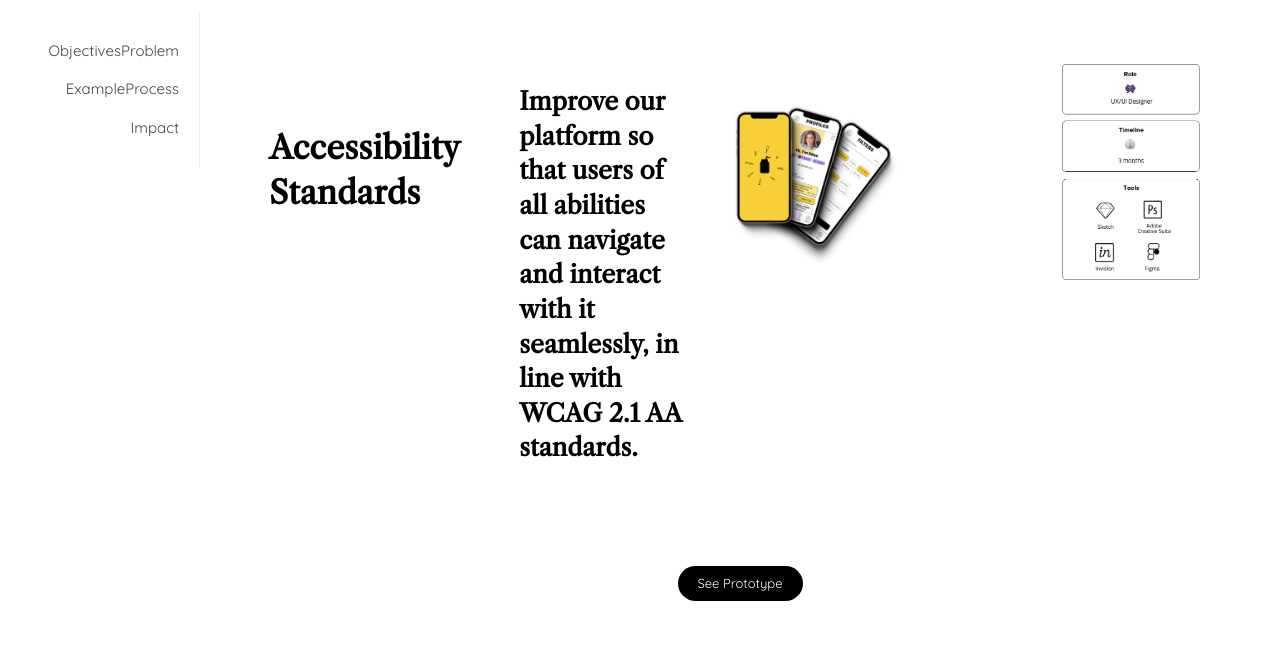
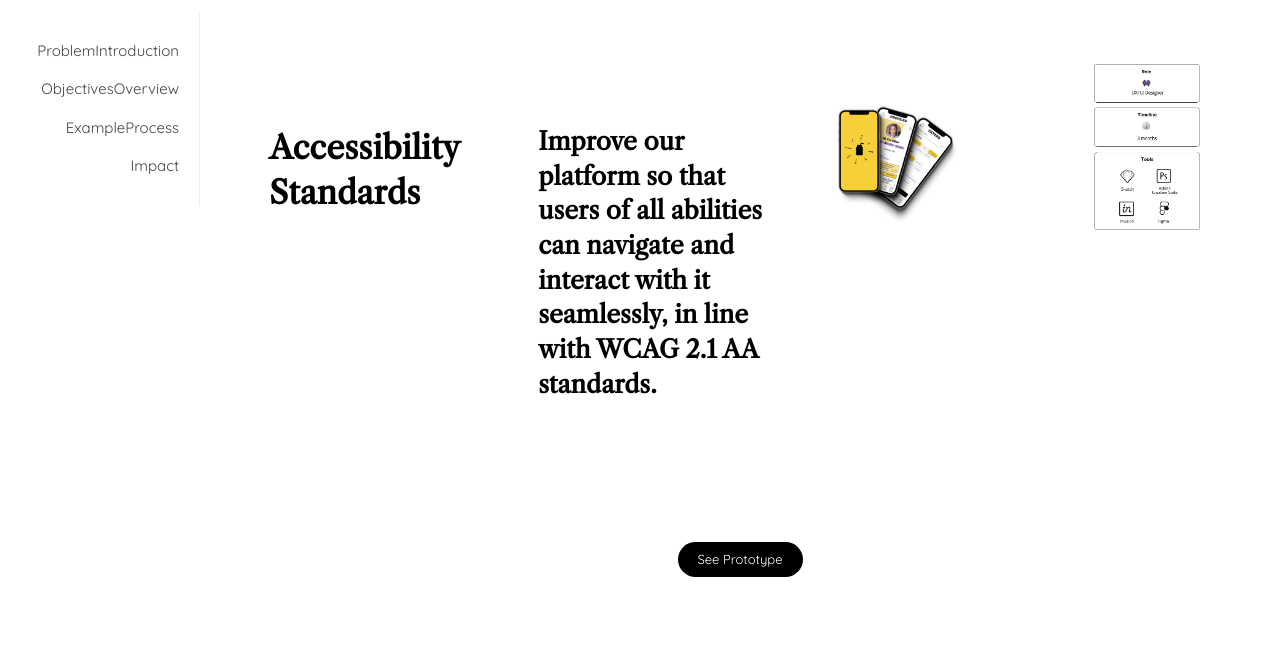
Before and after one commit to ellaloh/portfolio, a plain HTML site: page a11y.html in a window 1280 px wide. Shown: the part 89-743 px from the top of the page. Drawn offline with nearby package versions, Linux system fonts and the light colour scheme.

Commit message:
Update a11y.html
reset to anchor menu

```diff
--- a/a11y.html
+++ b/a11y.html
@@ -125,7 +125,9 @@
  <!-- Anchor Menu (Sticky Sidebar) -->
   <nav class="anchor-menu">
       <ul>
+        <li><a href="#intro">Introduction</a></li>
         <li><a href="#problem">Problem</a></li>
+        <li><a href="#overview">Overview</a></li>
         <li><a href="#objectives">Objectives</a></li>
         <li><a href="#process">Process</a></li>
         <li><a href="#example">Example</a></li>
@@ -136,23 +138,22 @@
 <main>
 <!--Work-->
 <div id="work">
-    <div class="container">
-        <main class="content">
-              <div class="row layout-wrapper">
+<div class="container">
+<main class="content">
+      <div class="row layout-wrapper">
           <!-- Your columns here -->
 
     <div class="row" id="intro"> <!-- open row that holds (2) columns for project -->
       <div class="col-md-6"> <!-- open first column (used for image) -->
         <h1>Accessibility Standards</h1>
       </div>
-    </div>
       <div class="col-md-6">
         <h2>
           Improve our platform so that users of all abilities can navigate and interact with it seamlessly,
           in line with WCAG 2.1 AA standards.
         </h2>
       </div>
-
+    </div>
   <div class="row">
     <div class="col-md-7">
       <picture>
```
